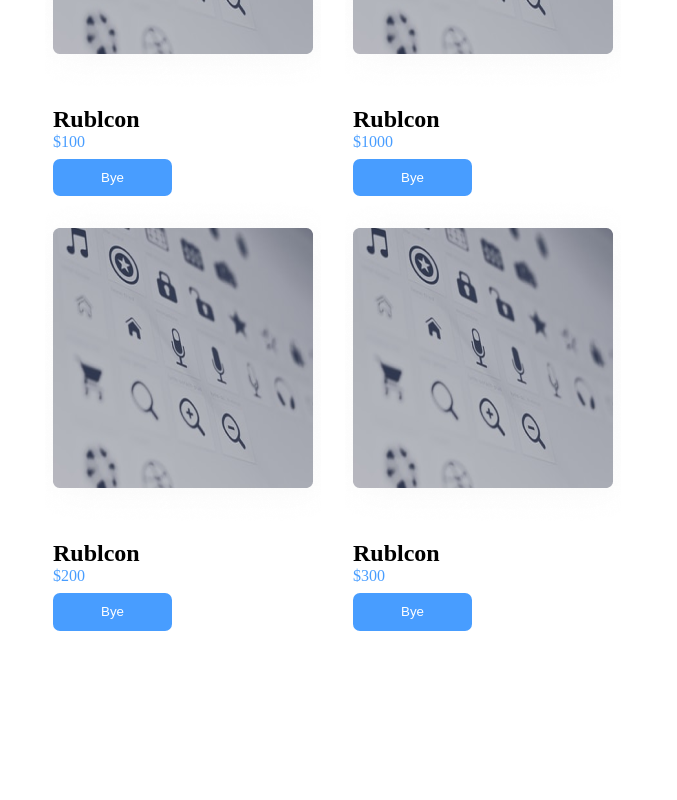
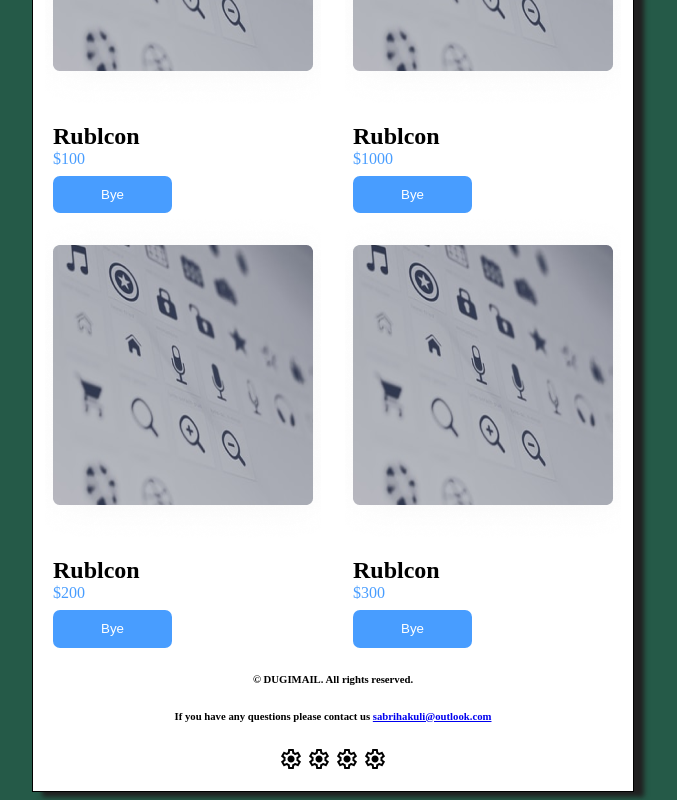
Before and after one commit to sawertsand22/Htmltr2, a plain HTML site: page index.html in a window 1280 px wide. Shown: the part 372-1172 px from the top of the page, without its empty margins (307-984 px from the left). Before the commit the page ends 1011 px from the top, so only its background shows below. Drawn offline with nearby package versions, Linux system fonts and the light colour scheme.

Commit message:
add box-shadow for desctop and bg add footer. colmlepe project

```diff
--- a/index.html
+++ b/index.html
@@ -3,10 +3,12 @@
     <head>
     <link href="style.css" rel="stylesheet">
         <meta name="viewport" content="width=device-width, initial-scale=1.0, maximum-scale=1, user-scalable=0">
+        <link rel="stylesheet"
+            href="https://fonts.googleapis.com/css2?family=Material+Symbols+Outlined:opsz,wght,FILL,GRAD@24,400,0,0" />
     </head>
     <body>
         <div class="main">
-        <div style="text-align: center;">
+        <div style="text-align: center; margin-top: 1rem;">
             <img src="images/Group 1.png" "/>
         </div>
         <div>
@@ -57,6 +59,26 @@
                 </div>
             </div>
         </div>
+        <footer>
+            <h6 style="text-align: center;">© DUGIMAIL. All rights reserved.</h6>
+            <h6 style="text-align: center;">If you have any questions please contact us <a href="mailto:sabrihakuli@outlook.com">sabrihakuli@outlook.com </a></h6>
+            <div style="text-align: center; padding-bottom: 1rem;">
+            <ui><span class="material-symbols-outlined">
+                settings
+            </span></ui>
+                <ui><span class="material-symbols-outlined">
+                        settings
+                    </span></ui>
+                        <ui><span class="material-symbols-outlined">
+                                settings
+                            </span></ui>
+                                <ui><span class="material-symbols-outlined">
+                                        settings
+                                    </span></ui>
+                                    </div>
+        </footer>
+
+
         </div>
     </body>
 </html>
--- a/style.css
+++ b/style.css
@@ -13,10 +13,16 @@
 .main
 {
     max-width: 600px;
+    background-color: white;
+    margin: auto;
+    border: 1px solid;
+    border-color: black;
+    box-shadow: 10px 5px 5px rgb(32, 32, 32);
 
-    margin: auto;
-    border: 10px;
-
+}
+body
+{
+    background-color: rgb(37, 90, 72);
 }
 h2
 {
@@ -40,6 +46,10 @@ button
     color: white;
 
 }
+h1
+{
+    padding-left: 1rem;
+}
 .btn
 { padding-top: 0.5rem;
     padding-left: 0.5rem;
@@ -48,6 +58,12 @@ button
 @media screen and (max-width: 760px){
     .main{
         max-width: none;
+        border: none;
+        box-shadow: none;
+    }
+    body
+    {
+        background-color: white;
     }
 
 
```
